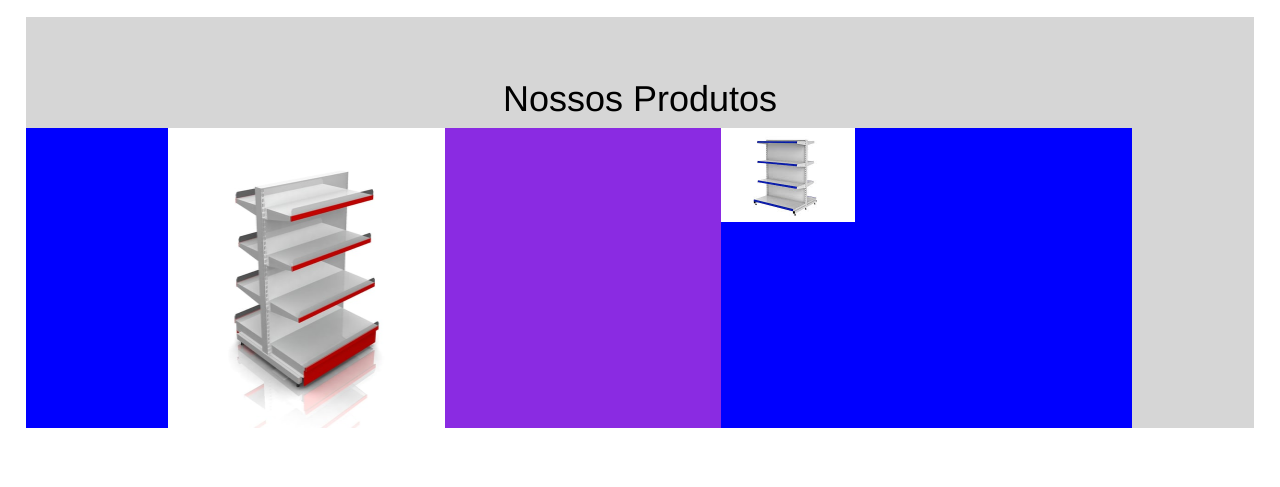
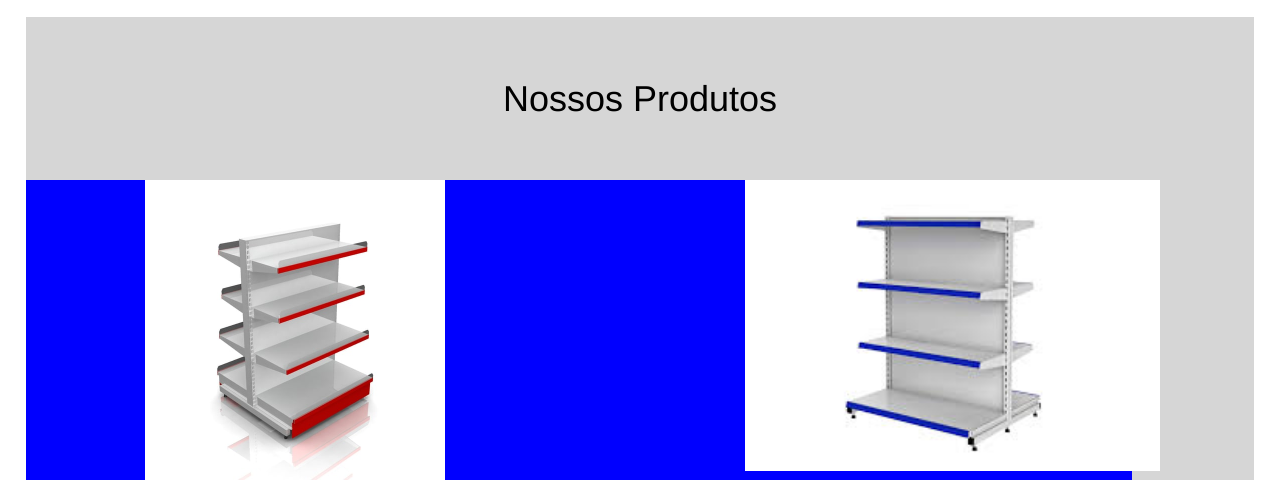
Before and after one commit to matheussantosws/Desafio-Front-Estagio, a plain HTML site: page index.html in a window 1280 px wide. Shown: the part 867-1354 px from the top of the page. Drawn offline with nearby package versions, Linux system fonts and the light colour scheme.

Commit message:
update style

```diff
--- a/css/style.css
+++ b/css/style.css
@@ -192,18 +192,17 @@ font-size: 15px;
   padding-top: 5%;
 }
 .card-produtos {
+  margin-top: 5%;
   display: flex;
   justify-content: center;
   background-color: blue;
   width: 90%;
 }
-.gond1, .img1 {
+.img1 {
   width: 50%;
-  height:300px;
-  background-color: blueviolet;
 }
-.gond2 .img2 {
-  width: 50%;
+.img2 {
+  width: 155%;
 }
 
 /*============= MAIN - VENDAS ===============*/
```
